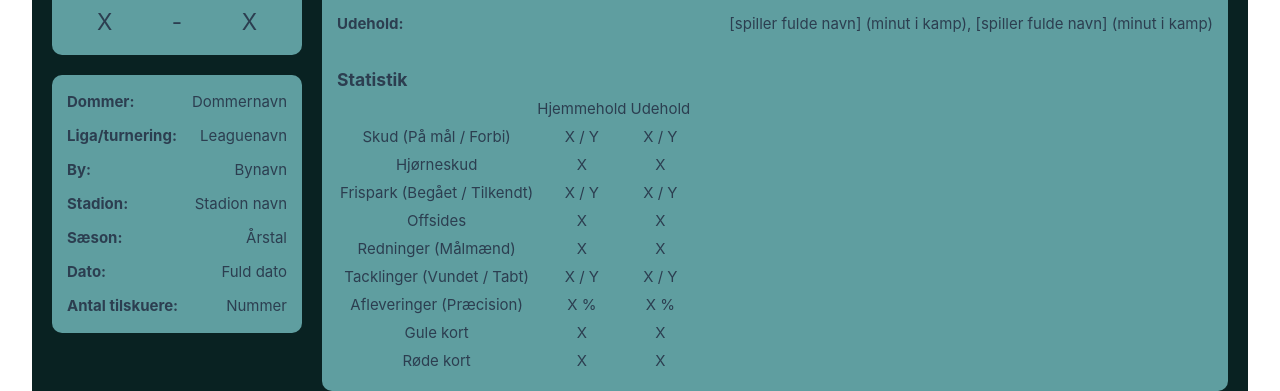
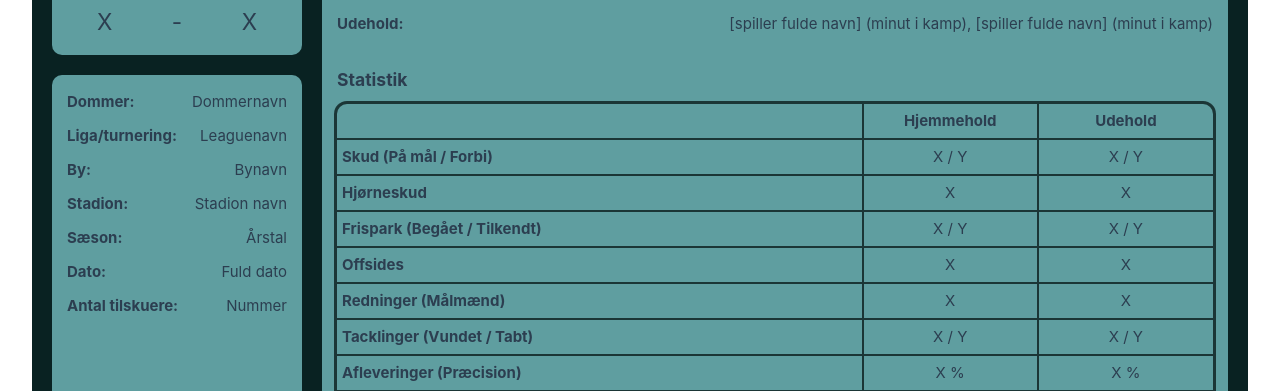
Before and after one commit to stinejulius/3-sem-valgfagsprojekt, a Vue app: page / in a window 1280 px wide. Shown: the part 561-952 px from the top of the page. Built offline with nearby package versions, Linux system fonts and the light colour scheme; no server answers.

Commit message:
Worked on pop-up components

```diff
--- a/src/components/FootballLatestStats.vue
+++ b/src/components/FootballLatestStats.vue
@@ -26,9 +26,9 @@ onMounted(() => {
 <template>
     <div id="stat-list">
         <h2> De 5 sidste kampe </h2>
-        <FootballLatestStat v-for="game in footballGames" :key="game.fixture.id" :homeTeamName="game.teams.home.name"
-            :homeTeamLogo="game.teams.home.logo" :homeTeamScore="game.goals.home" :awayTeamName="game.teams.away.name"
-            :awayTeamLogo="game.teams.away.logo" :awayTeamScore="game.goals.away"/>
+        <FootballLatestStat v-for="footballGame in footballGames" :key="footballGame.fixture.id" :homeTeamName="footballGame.teams.home.name"
+            :homeTeamLogo="footballGame.teams.home.logo" :homeTeamScore="footballGame.goals.home" :awayTeamName="footballGame.teams.away.name"
+            :awayTeamLogo="footballGame.teams.away.logo" :awayTeamScore="footballGame.goals.away" />
     </div>
 </template>
 
--- a/src/components/StatPopUpGameInfo.vue
+++ b/src/components/StatPopUpGameInfo.vue
@@ -47,6 +47,7 @@
     padding: 15px;
     background-color: cadetblue;
     border-radius: 10px;
+    height: 100%;
 }
 
 .info-pair {
--- a/src/components/StatPopUpStatistics.vue
+++ b/src/components/StatPopUpStatistics.vue
@@ -21,53 +21,53 @@
                 <thead id="table-head">
                     <tr>
                         <th>  </th>
-                        <th> Hjemmehold </th>
-                        <th> Udehold </th>
+                        <th class="bold"> Hjemmehold </th>
+                        <th class="bold"> Udehold </th>
                     </tr>
                 </thead>
                 <tbody id="table-body">
                     <tr>
-                        <th> Skud (På mål / Forbi) </th>
+                        <th class="bold"> Skud (På mål / Forbi) </th>
                         <th> X / Y </th>
                         <th> X / Y </th>
                     </tr>
                     <tr>
-                        <th> Hjørneskud </th>
+                        <th class="bold"> Hjørneskud </th>
                         <th> X </th>
                         <th> X </th>
                     </tr>
                     <tr>
-                        <th> Frispark (Begået / Tilkendt) </th>
+                        <th class="bold"> Frispark (Begået / Tilkendt) </th>
                         <th> X / Y </th>
                         <th> X / Y </th>
                     </tr>
                     <tr>
-                        <th> Offsides </th>
+                        <th class="bold"> Offsides </th>
                         <th> X </th>
                         <th> X </th>
                     </tr>
                     <tr>
-                        <th> Redninger (Målmænd) </th>
+                        <th class="bold"> Redninger (Målmænd) </th>
                         <th> X </th>
                         <th> X </th>
                     </tr>
                     <tr>
-                        <th> Tacklinger (Vundet / Tabt) </th>
+                        <th class="bold"> Tacklinger (Vundet / Tabt) </th>
                         <th> X / Y </th>
                         <th> X / Y </th>
                     </tr>
                     <tr>
-                        <th> Afleveringer (Præcision) </th>
+                        <th class="bold"> Afleveringer (Præcision) </th>
                         <th> X % </th>
                         <th> X % </th>
                     </tr>
                     <tr>
-                        <th> Gule kort </th>
+                        <th class="bold"> Gule kort </th>
                         <th> X </th>
                         <th> X </th>
                     </tr>
                     <tr>
-                        <th> Røde kort </th>
+                        <th class="bold"> Røde kort </th>
                         <th> X </th>
                         <th> X </th>
                     </tr>
@@ -102,4 +102,31 @@
     display: flex;
     justify-content: space-between;
 }
+
+#statistics {
+    display: flex;
+    flex-direction: column;
+    gap: 10px;
+    width: 100%;
+}
+
+#table {
+    table-layout: fixed;
+    width: 100%;
+    border: 3px solid rgb(27, 54, 54);
+    border-radius: 10px;
+    border-collapse: collapse;
+    border-style: hidden; /* hide standard table (collapsed) border */
+    box-shadow: 0 0 0 3px rgb(27, 54, 54); /* this draws the table border  */
+}
+
+#table th:first-child {
+    width: 60%;
+    text-align: left;
+}
+
+#table th {
+    padding: 5px;
+    border: 2px solid rgb(27, 54, 54);
+}
 </style>
```
